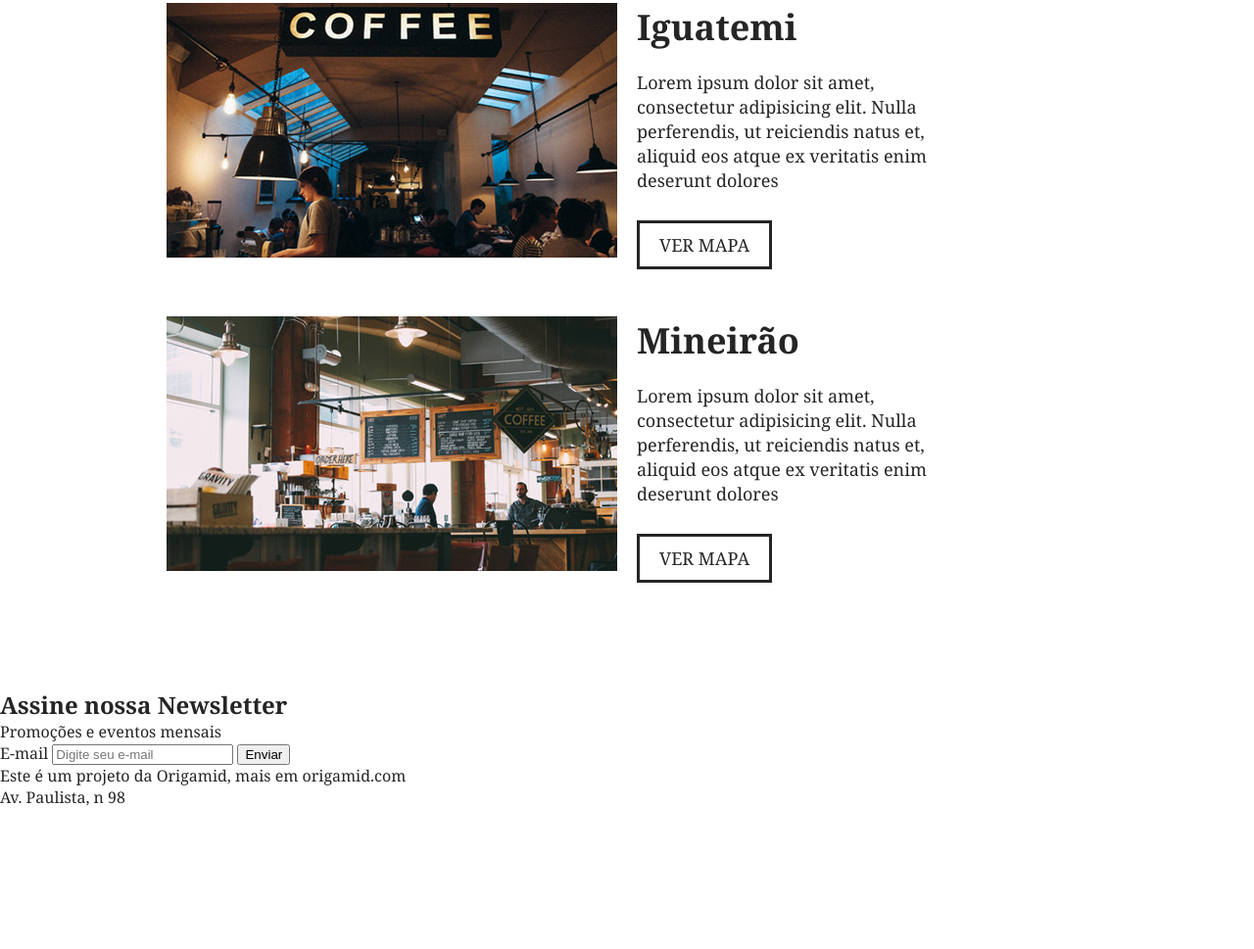
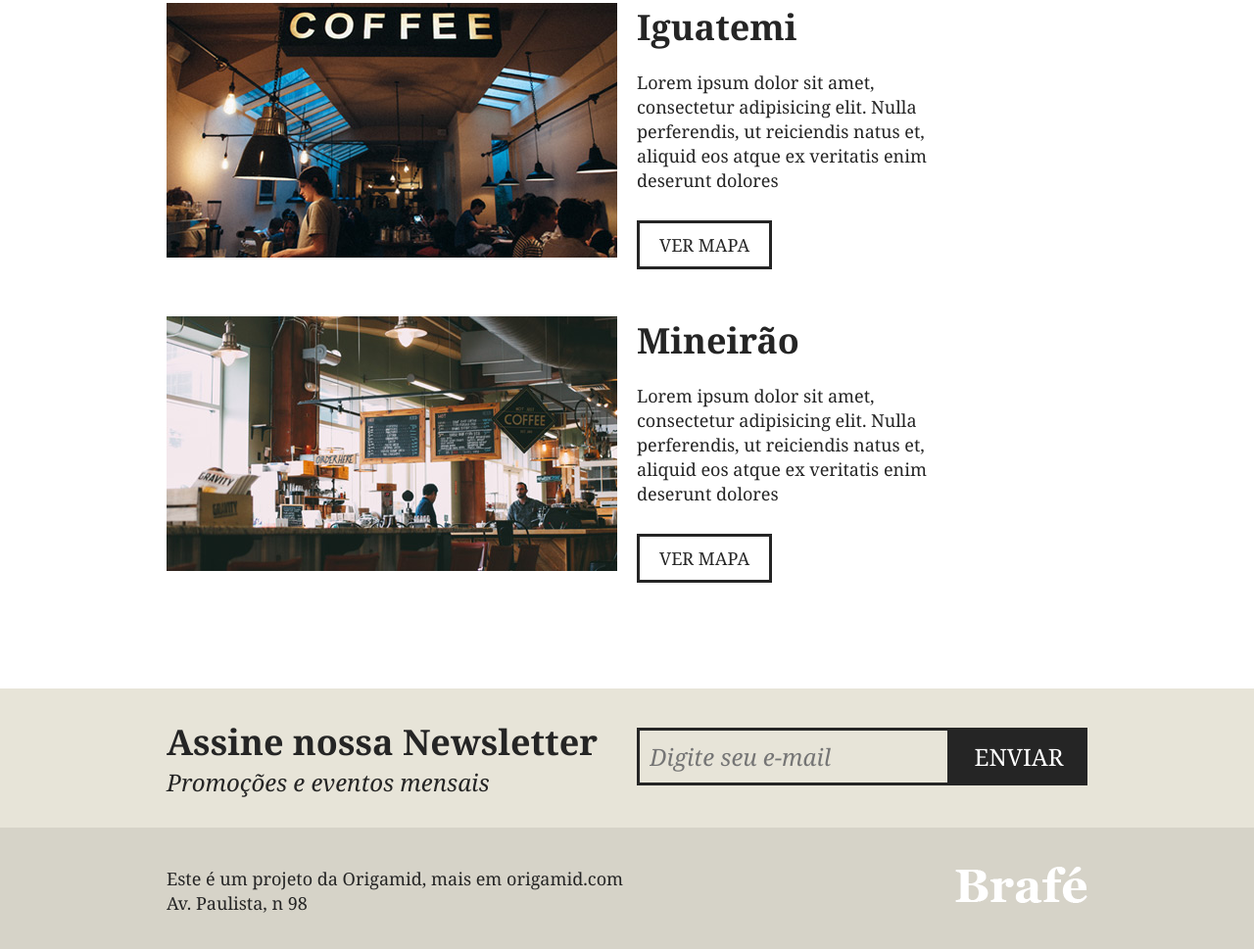
Before and after one commit to gustavocastrow/brafe, a plain HTML site: page index.html in a window 1280 px wide. Shown: the part 2190-3159 px from the top of the page at 98% size. Before the commit the page ends 3057 px from the top, so only its background shows below. Drawn offline with Linux system fonts and the light colour scheme.

Commit message:
Footer - CSS Puro

```diff
--- a/css/style.css
+++ b/css/style.css
@@ -6,6 +6,10 @@ body, h1, h2, h3, p, ul {
 body {
   font-family: Georgia, 'Times New Roman', Times, serif;
   color: #252525;
+}
+
+* {
+  box-sizing: border-box;
 }
 
 /* === MENU === */
@@ -262,3 +266,101 @@ h2.produtos-mineiro::before {
   color: #252525;
   padding: 10px 20px;
 }
+
+/* === ASSINE === */
+
+.assine {
+  background: #e7e4d8;
+  padding: 30px 0;
+}
+
+.assine-container {
+  max-width: 960px;
+  margin: 0 auto;
+}
+
+.assine-container::after, .assine-container::before {
+  content: "";
+  display: table;
+  clear: both;
+}
+
+.assine-info {
+  width: 460px;
+  margin: 0 10px;
+  float: left;
+}
+
+.assine-info h2 {
+  font-size: 2.25em;
+}
+
+.assine-info p {
+  font-size: 1.5em;
+  font-style: italic;
+}
+
+.assine form {
+  width: 460px;
+  margin: 10px 10px 0 10px;
+  float: left;
+}
+
+.assine form label {
+  display: none;
+}
+
+.assine input {
+  box-sizing: border-box;
+  width: 320px;
+  border: 3px solid #252525;
+  background: none;
+  font-size: 1.5em;
+  font-style: italic;
+  font-family: Georgia, 'Times New Roman', Times, serif;
+  padding: 10px;
+  float: left;
+}
+
+.assine button {
+  background: #252525;
+  border: none;
+  font-family: Georgia, 'Times New Roman', Times, serif;
+  font-size: 1.5em;
+  text-transform: uppercase;
+  width: 140px;
+  padding: 13px 0;
+  color: #FFF;
+  cursor: pointer;
+}
+
+/* === FOOTER === */
+
+.footer {
+  background: #d6d3c8;
+  padding: 40px 0;
+}
+
+.footer-container {
+  max-width: 960px;
+  margin: 0 auto;
+}
+
+.footer-container::after, .footer-container::before {
+  content: "";
+  display: table;
+  clear: both;
+}
+
+.footer p {
+  float: left;
+  margin: 0 10px;
+  font-size: 1.125em;
+  line-height: 1.4em;
+}
+
+.footer img {
+  float: right;
+  margin: 0 10px;
+  display: block;
+}
--- a/index.html
+++ b/index.html
@@ -108,9 +108,9 @@
     </div>
   </section>
 
-  <section>
-    <div>
-      <div>
+  <section class="assine">
+    <div class="assine-container">
+      <div class="assine-info">
         <h2>Assine nossa Newsletter</h2>
         <p>Promoções e eventos mensais</p>
       </div>
@@ -122,8 +122,8 @@
     </div>
   </section>
 
-  <footer>
-    <div>
+  <footer class="footer">
+    <div class="footer-container">
       <p>Este é um projeto da Origamid, mais em origamid.com <br>
         Av. Paulista, n 98</p>
         <img src="img/brafe.png" alt="">
```
